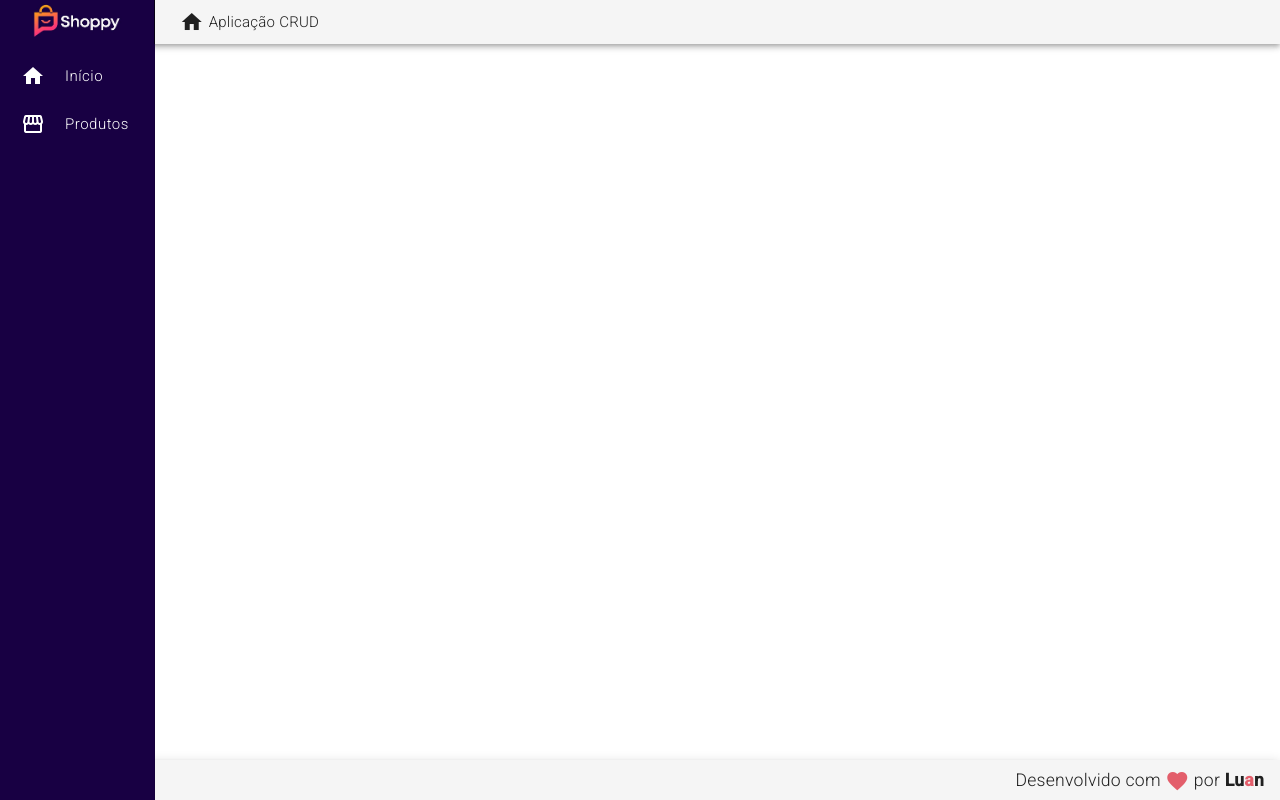
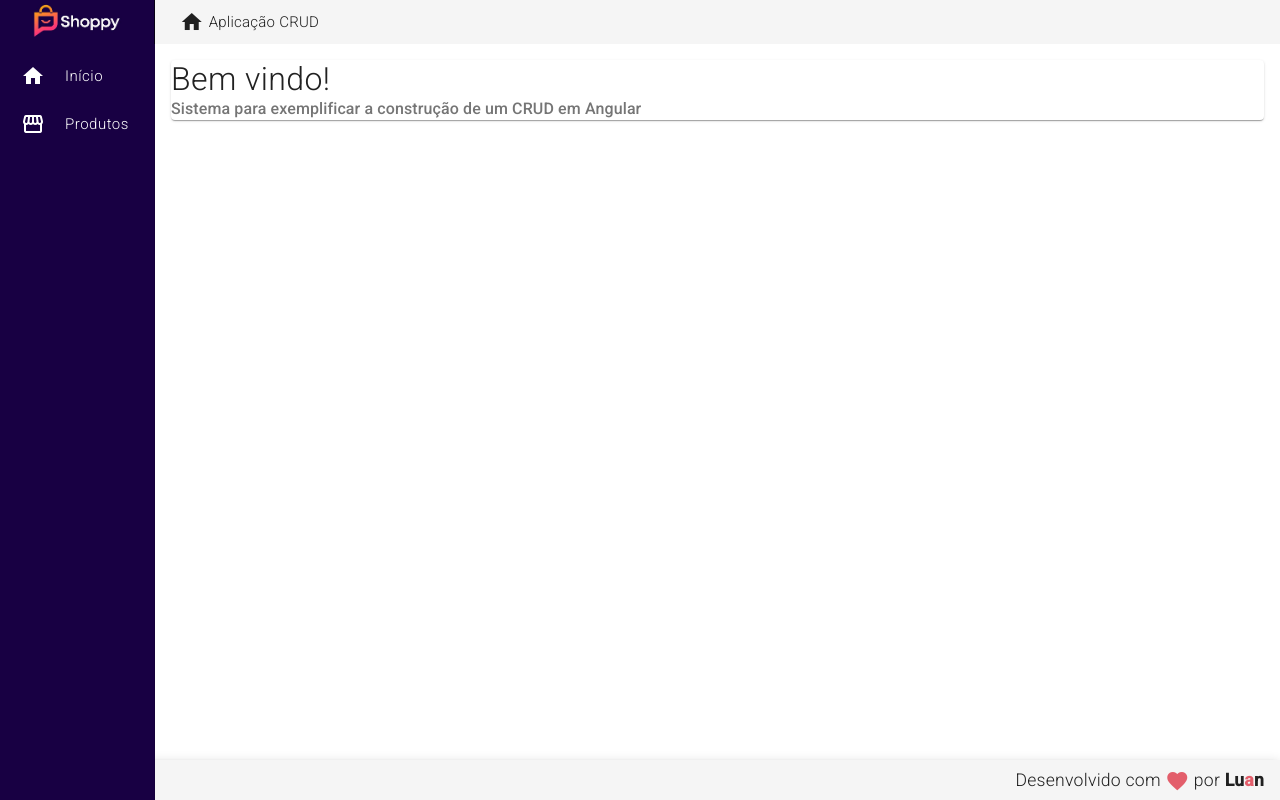
Before and after one commit to LuanAlba/FrontCrudProdutos, an Angular app: page / in a window 1280 px wide. Built offline with nearby package versions, Linux system fonts and the light colour scheme.

Commit message:
Começando as views e ajustando as primeiras rotas p navegação

```diff
--- a/src/app/app-routing.module.ts
+++ b/src/app/app-routing.module.ts
@@ -1,10 +1,22 @@
 import { NgModule } from '@angular/core';
 import { RouterModule, Routes } from '@angular/router';
 
-const routes: Routes = [];
+import { HomeComponent } from './components/views/home/home.component';
+import { ProdutosComponent } from './components/views/produtos/produtos.component';
+
+const routes: Routes = [
+  {
+    path: "", component: HomeComponent
+  },
+  {
+    path: "produtos", component: ProdutosComponent
+  }
+
+];
+
 
 @NgModule({
-  imports: [RouterModule.forRoot(routes)],
-  exports: [RouterModule]
+  imports: [ RouterModule.forRoot(routes) ],
+  exports: [ RouterModule ]
 })
 export class AppRoutingModule { }
--- a/src/app/components/template/header/header.component.html
+++ b/src/app/components/template/header/header.component.html
@@ -1,6 +1,6 @@
 <mat-toolbar class="header mat-elevation-z4">
     <span>
-        <a>
+        <a routerLink="/">
             <img class="logo" src="assets\logo.png" alt="logo">
         </a>
     </span>
--- a/src/app/components/template/nav/nav.component.css
+++ b/src/app/components/template/nav/nav.component.css
@@ -16,7 +16,7 @@
     color: #FFF;
 }
 
-/* .content {
+.content {
     padding: 16px;
     background-color: #FFF;
-} */
+}
--- a/src/app/components/template/nav/nav.component.html
+++ b/src/app/components/template/nav/nav.component.html
@@ -7,7 +7,7 @@
                 </i>
                 <span>Início</span>
             </a>
-            <a mat-list-item  routerLink="/products">
+            <a mat-list-item  routerLink="/produtos">
                 <i class="material-icons">
                     storefront
                 </i>
@@ -15,4 +15,9 @@
             </a>
         </mat-nav-list>
     </mat-sidenav>
+
+    <mat-sidenav-content class="content">
+        <router-outlet></router-outlet>
+    </mat-sidenav-content>
+
 </mat-sidenav-container>
--- /dev/null
+++ b/src/app/components/views/home/home.component.css
@@ -0,0 +1,9 @@
+.home .title {
+    font-size: 2rem;
+    font-weight: 300;
+    line-height: 1.2;
+}
+
+ .home .subtitle {
+    font-size: 1rem;
+ }
--- /dev/null
+++ b/src/app/components/views/home/home.component.html
@@ -0,0 +1,4 @@
+<mat-card class="home mat-elevation-z3">
+    <mat-card-title class="title"> Bem vindo! </mat-card-title>
+    <mat-card-subtitle class="subtitle"> Sistema para exemplificar a construção de um CRUD em Angular </mat-card-subtitle>
+</mat-card>
--- /dev/null
+++ b/src/app/components/views/produtos/produtos.component.html
@@ -0,0 +1 @@
+<p>produtos works!</p>
```
Also changed, not shown: src/app/app.module.ts (+8 -2 lines), src/app/components/views/home/home.component.ts (added, +10 -0 lines), src/app/components/views/produtos/produtos.component.ts (added, +10 -0 lines), src/app/components/views/produtos/produtos.component.css (added).
